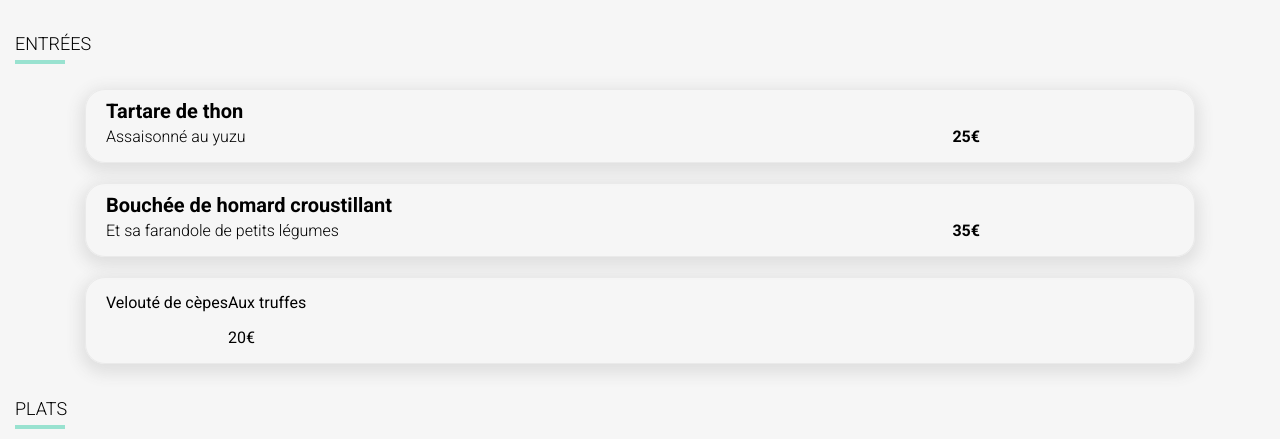
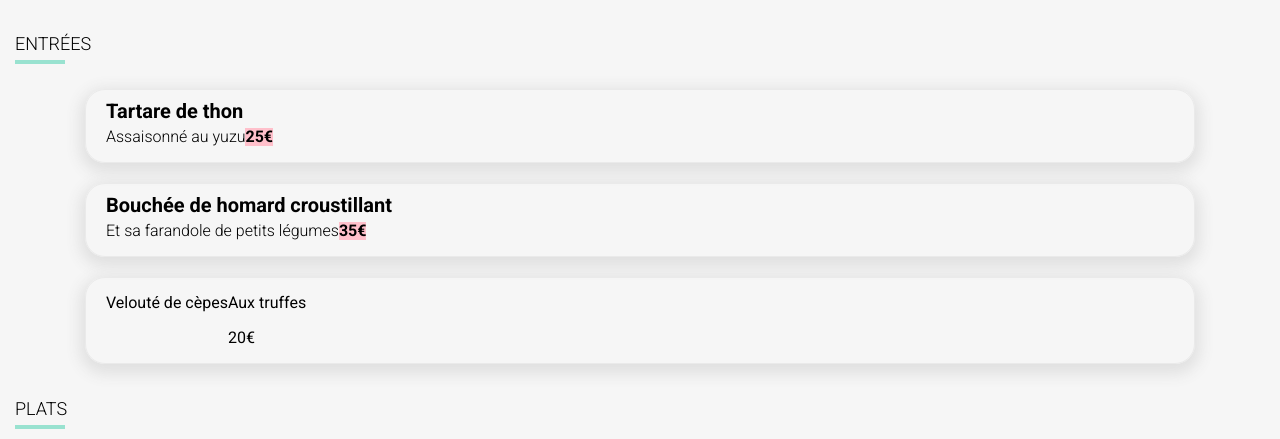
Before and after one commit to geo-tp/OCR-3-Ohmyfood, a plain HTML site: page delicedessens.html in a window 1280 px wide. Shown: the part 361-800 px from the top of the page. Drawn offline with nearby package versions, Linux system fonts and the light colour scheme; files that its build step writes are made by us from their sources; a web font is replaced by a local one.

Commit message:
finalisation animation menu check

```diff
--- a/sass/components/_menu-card.scss
+++ b/sass/components/_menu-card.scss
@@ -8,14 +8,23 @@
   @include tiny-shadow;
   text-overflow: ellipsis;
   overflow: hidden;
+  position: relative;
 
   &:hover {
+    & .menu-card__infos {
+      max-width: 80%;
+    }
+
     & .menu-card__infos__bottom__description {
+      position: relative;
+    }
+
+    & .menu-card__infos__dish-name {
+      position: relative;
     }
 
     & .menu-card__checkbox {
       //   display: flex;
-      //   width: 20%;
       flex-basis: 20%;
 
       & .menu-card__icon {
@@ -27,6 +36,8 @@
   }
   &__infos {
     flex-basis: 100%;
+    max-width: 100%;
+    transition: all 600ms;
 
     &__dish-name {
       font-size: 20px;
@@ -35,8 +46,8 @@
       margin-top: 10px;
       white-space: nowrap;
       overflow: hidden;
-      width: 80%;
       text-overflow: ellipsis;
+      max-width: 100%;
     }
 
     &__bottom {
@@ -49,8 +60,8 @@
         margin-top: 0;
         font-weight: 300;
         white-space: nowrap;
-        width: 80%;
         overflow: hidden;
+        max-width: 100%;
 
         text-overflow: ellipsis;
       }
@@ -58,6 +69,7 @@
       &__price {
         margin-top: 0;
         font-weight: bold;
+        background-color: pink;
       }
     }
   }
```
Also changed, not shown: css/styles.css, 1 other file.
